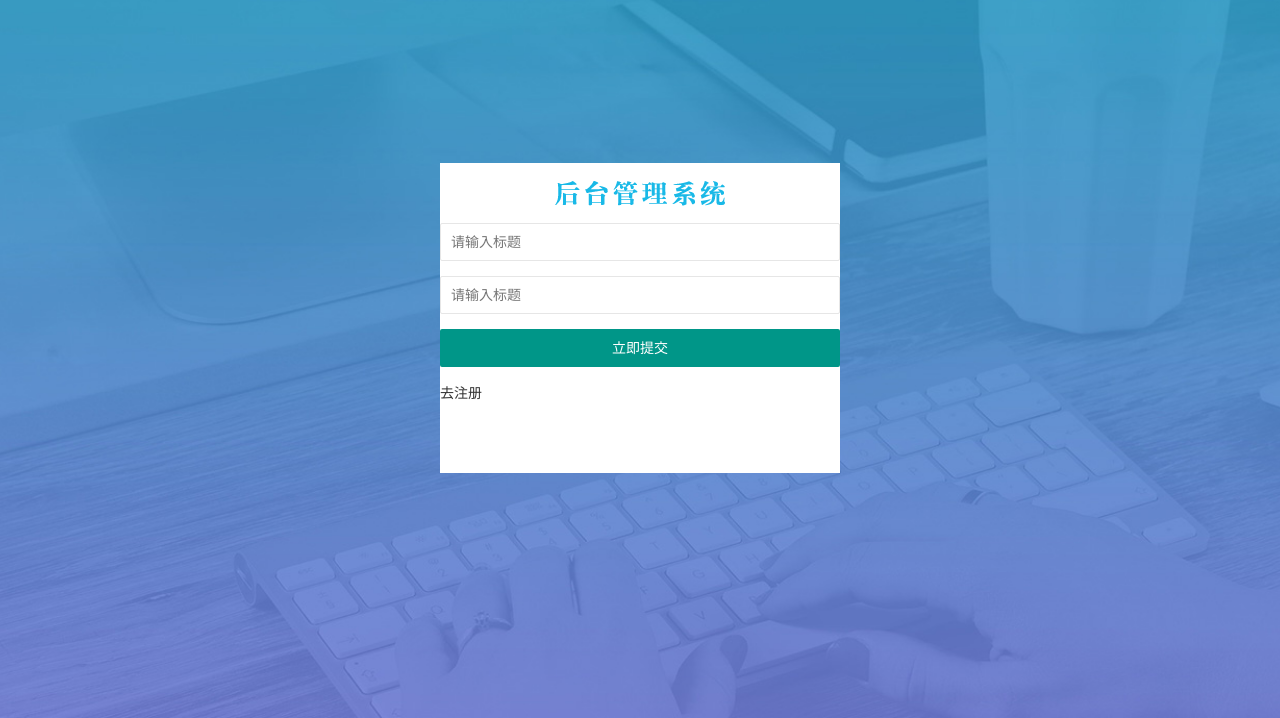
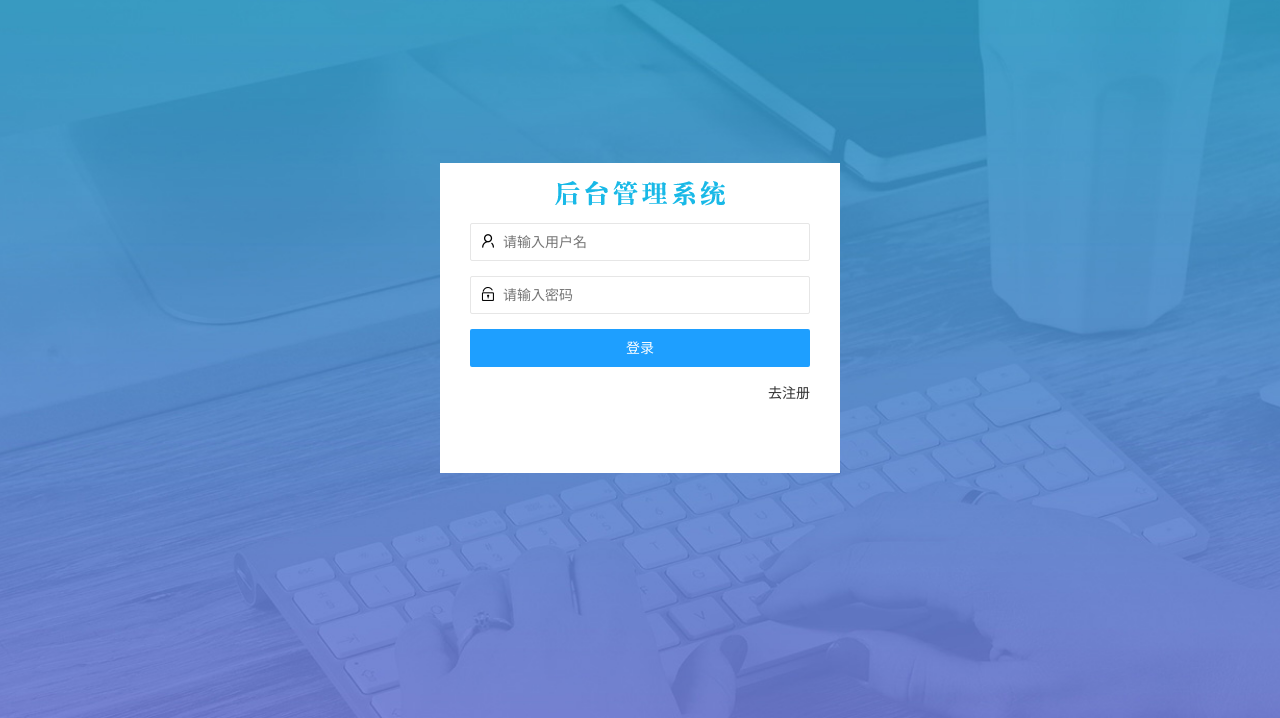
Before and after one commit to tongyali/big-event, a plain HTML site: page login.html in a window 1280 px wide. Shown: the part 82-800 px from the top of the page. Drawn offline with Linux system fonts and the light colour scheme.

Commit message:
样式修改

```diff
--- a/assets/css/login.css
+++ b/assets/css/login.css
@@ -25,3 +25,22 @@ html,body{
 .reg-box{
     display: none;
 }
+.layui-form{
+    padding: 0 30px;
+}
+.layui-form-item{
+    position: relative;
+
+}
+.layui-input{
+    padding-left: 32px;
+}
+.layui-icon{
+    position: absolute;
+    top:10px;
+    left:10px;
+}
+.links{
+    display: flex;
+    justify-content: flex-end;
+}
--- a/login.html
+++ b/login.html
@@ -21,17 +21,21 @@
         <div class="login-box" id="link">
             <form class="layui-form" action="">
                 <div class="layui-form-item">
-                    <input type="text" name="title" required lay-verify="required" placeholder="请输入标题"
+                    <i class="layui-icon layui-icon-username"></i>
+                    <input type="text" name="username" required lay-verify="required" placeholder="请输入用户名"
                         autocomplete="off" class="layui-input">
                 </div>
                 <div class="layui-form-item">
-                    <input type="text" name="title" required lay-verify="required" placeholder="请输入标题"
+                    <i class="layui-icon layui-icon-password"></i>
+                    <input type="password" name="password" required lay-verify="required" placeholder="请输入密码"
                         autocomplete="off" class="layui-input">
                 </div>
                 <div class="layui-form-item">
-                    <button class="layui-btn layui-btn-fluid" lay-submit>立即提交</button>
+                    <button class="layui-btn layui-btn-fluid layui-btn-normal" lay-submit>登录</button>
                 </div>
-                <div class="layui-form-item"><a id="link_reg" href="javascript:;">去注册</a></div>
+                <div class="layui-form-item links">
+                    <a id="link_reg" href="javascript:;">去注册</a>
+                </div>
             </form>
 
         </div>
```
